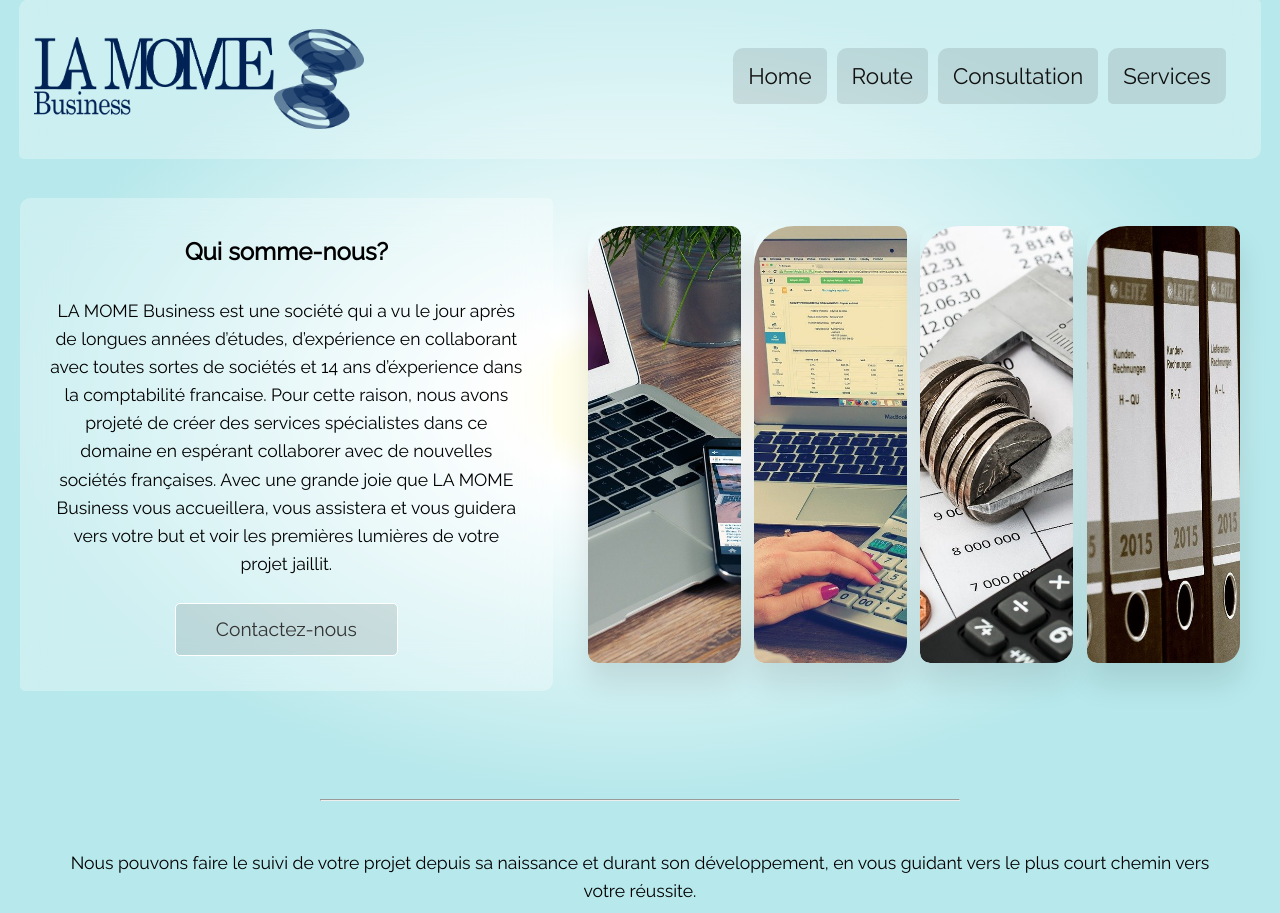
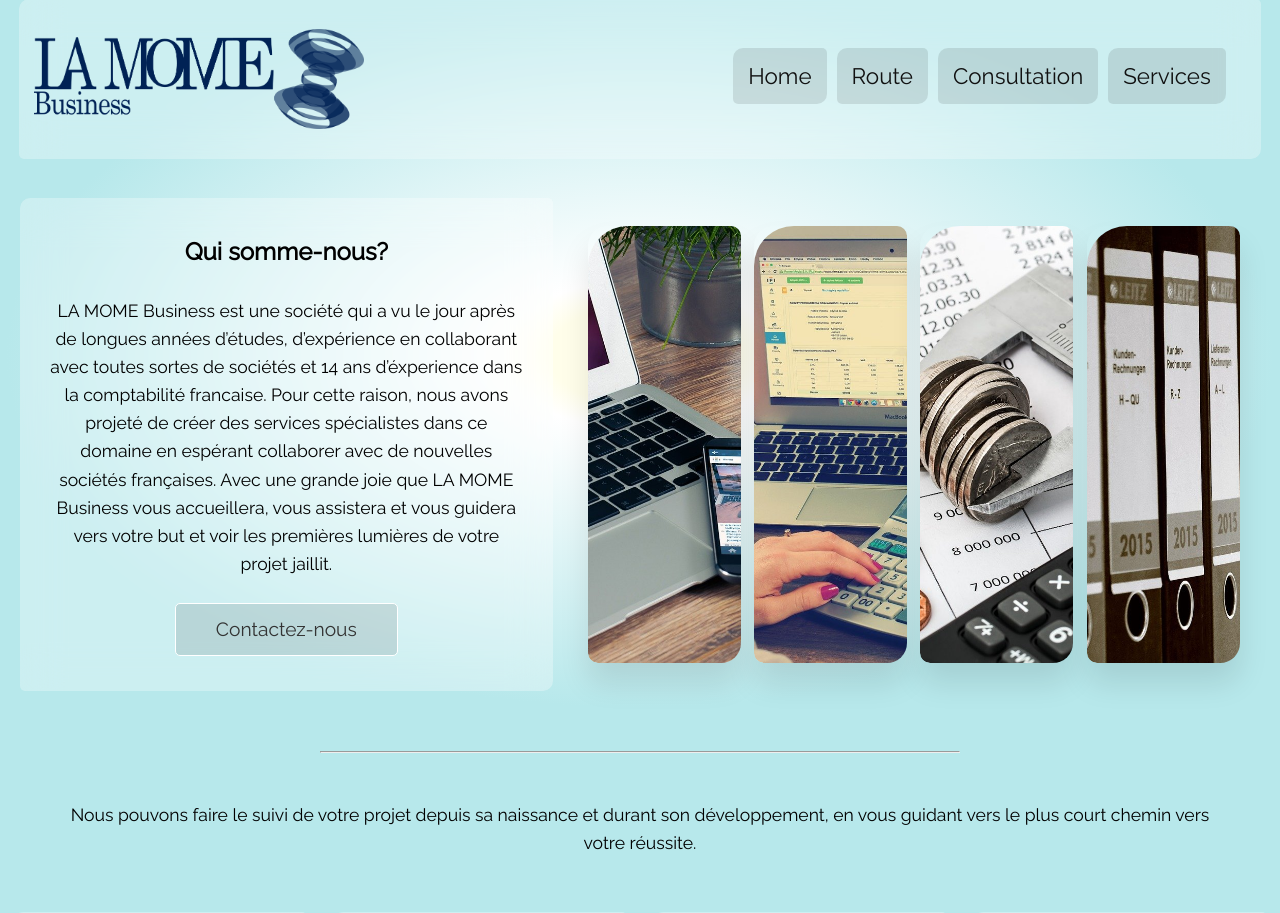
Before and after one commit to MedGhazal/LaMome-Business-Website, a PHP site: page / in a window 1280 px wide. Shown: the part 20-933 px from the top of the page. Run offline with PHP 8.4, Linux system fonts and the light colour scheme.

Commit message:
Head-height fixed

```diff
--- a/styles/stylesheet.css
+++ b/styles/stylesheet.css
@@ -31,7 +31,8 @@ img { width: 100%; }
 
 header {
 	background: radial-gradient(ellipse at center, rgba(255,254,234,1) 10%, rgba(255,255,255,1) 15%, #B7E8EB 70%);
-	height: 100vh;
+	margin-bottom: 40px;
+	height: auto;
 }
 
 .navbar {
```
